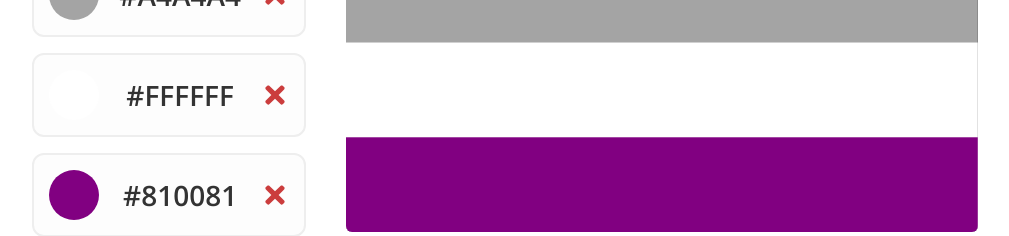
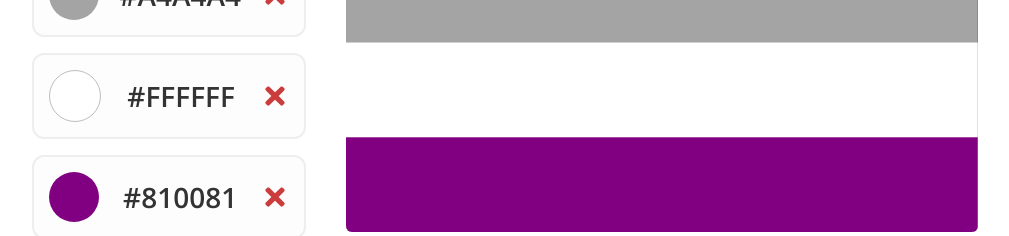
Before and after one commit to scratchyone/flag-maker, a Next.js app: page / in a window 1280 px wide. Shown: the part 340-576 px from the top of the page, without its empty margins (135-1144 px from the left). Built offline with nearby package versions, Linux system fonts and the light colour scheme.

Commit message:
fix: visibility on white color swatches

```diff
--- a/package.json
+++ b/package.json
@@ -9,6 +9,7 @@
   },
   "dependencies": {
     "canvg": "^3.0.7",
+    "classnames": "^2.2.6",
     "next": "10.0.6",
     "react": "17.0.1",
     "react-color": "^2.19.3",
--- a/pages/index.js
+++ b/pages/index.js
@@ -5,6 +5,7 @@ import { useState, useEffect } from 'react';
 import { SketchPicker } from 'react-color';
 import ReactDOMServer from 'react-dom/server';
 import Canvg, { presets } from 'canvg';
+import classnames from 'classnames';
 const defaultFlags = [
   ['FF0018', 'FFA52C', 'FFFF41', '008018', '0000F9', '86007D'],
   ['55CDFC', 'F7A8B8', 'FFFFFF', 'F7A8B8', '55CDFC'],
@@ -148,7 +149,10 @@ function FlagColorBox({ color, removeColor, updateColor, colors }) {
   return (
     <div className={styles.flagColorBox}>
       <div
-        className={styles.colorSwatch}
+        className={classnames(
+          styles.colorSwatch,
+          color.toUpperCase() == 'FFFFFF' && styles.whiteColorSwatch
+        )}
         style={{ backgroundColor: '#' + color }}
         onClick={() => setPickerOpen(true)}
       />
--- a/styles/Home.module.css
+++ b/styles/Home.module.css
@@ -42,6 +42,9 @@
   height: 50px;
   border-radius: 100%;
   cursor: pointer;
+}
+.whiteColorSwatch {
+  border: 1px solid #bebebe;
 }
 .colorHexCode {
   font-family: Open Sans;
```
Also changed, not shown: 1 other file (tests, documents, lock files or other folders).
